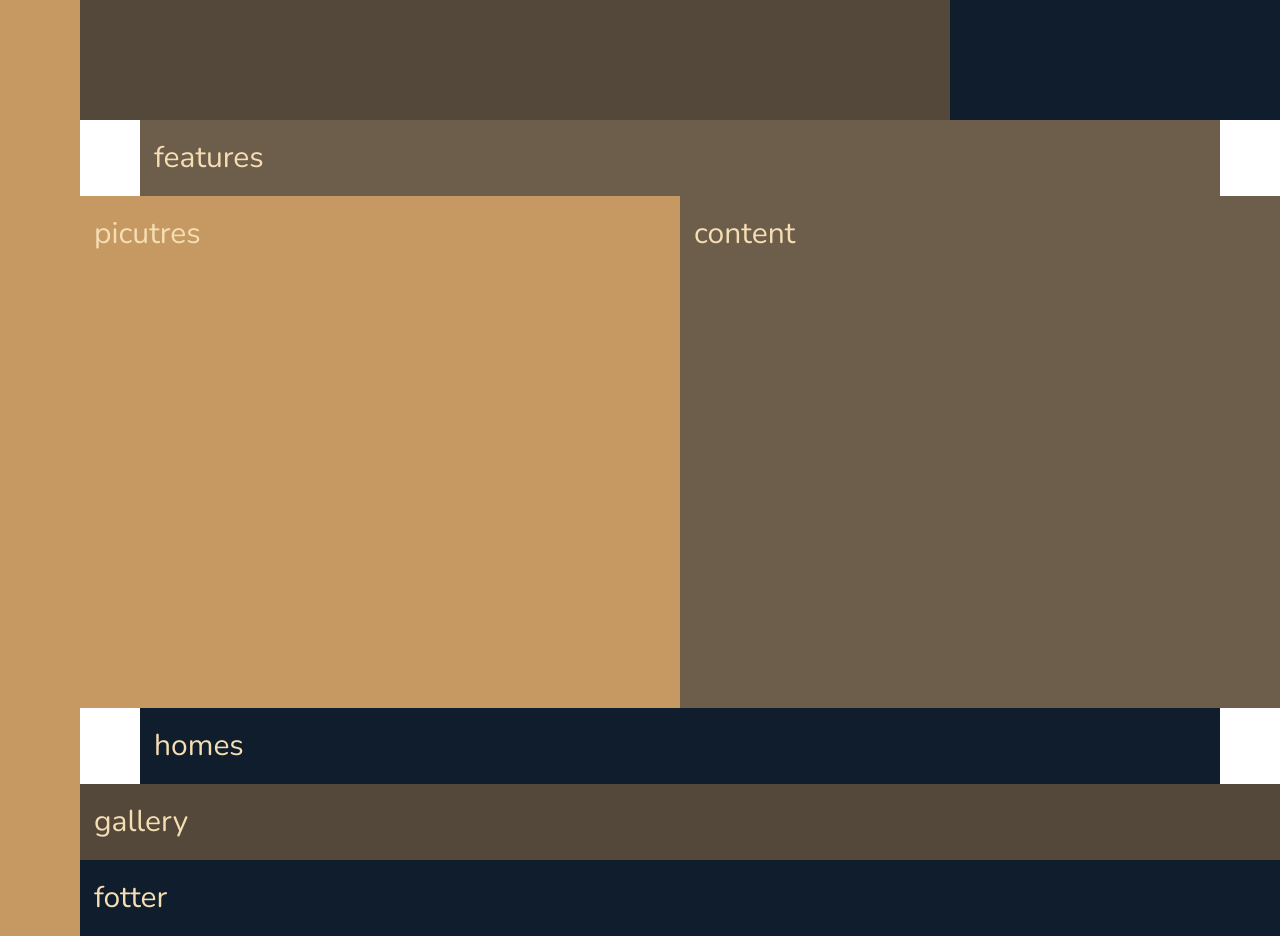
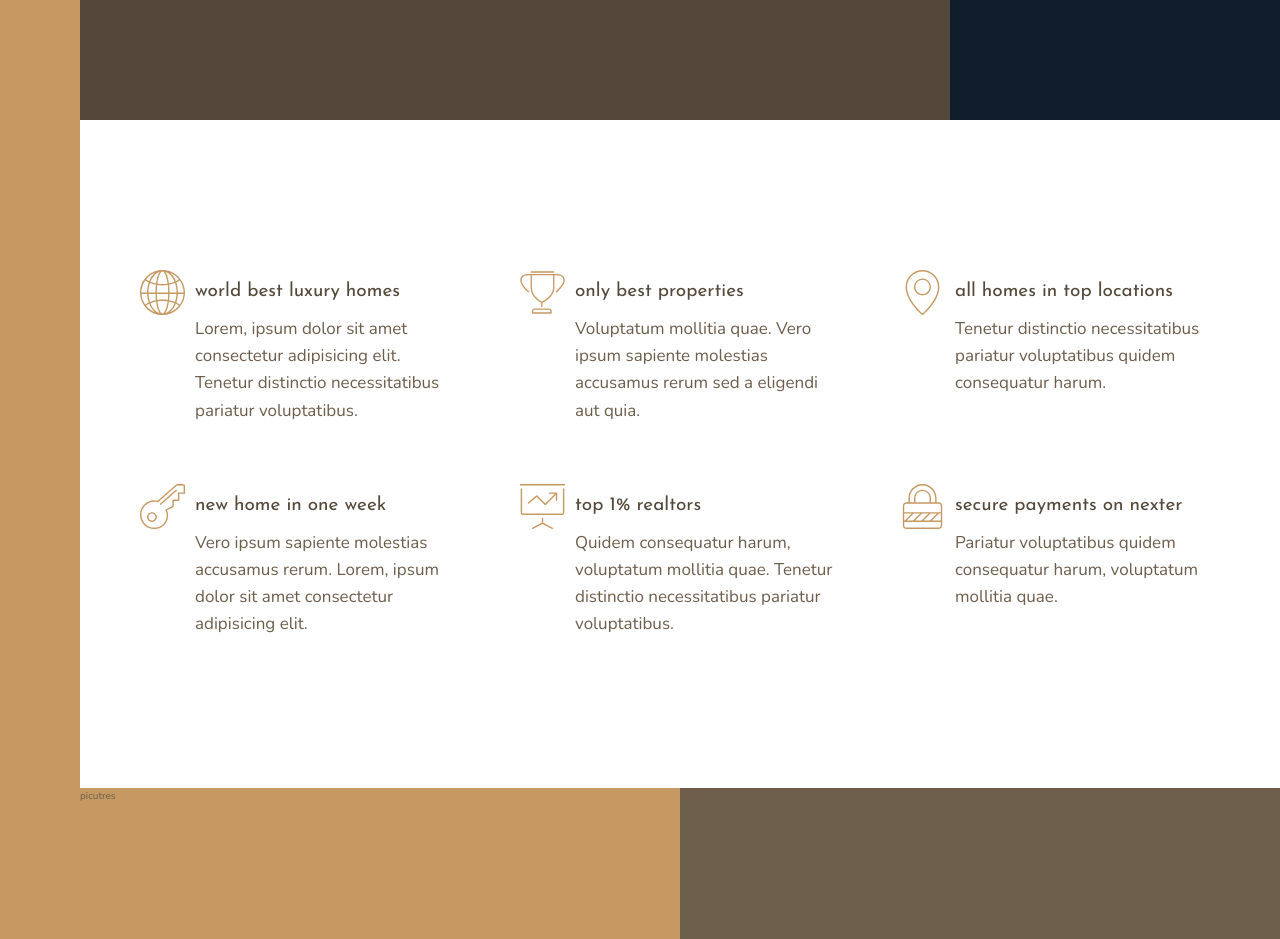
Before and after one commit to akshitkumar450/CSS-grid-and-nexters-project, a website: page index.html in a window 1280 px wide. Shown: the part 520-1459 px from the top of the page. Drawn offline with nearby package versions, Linux system fonts and the light colour scheme.

Commit message:
features section

```diff
--- a/index.html
+++ b/index.html
@@ -25,8 +25,81 @@
             realtors
         </div>
 
+        <!-- features  -->
         <section class="features">
-            features
+            <!-- .feature{feature$}*6 -->
+            <div class="feature">
+                <svg class="feature__icon">
+                    <use xlink:href="img/sprite.svg#icon-global"></use>
+                </svg>
+                <h4 class="heading-4 heading-4--dark">
+                    world best luxury homes
+                </h4>
+                <p class="feature__text">
+                    Lorem, ipsum dolor sit amet consectetur adipisicing elit. Tenetur distinctio necessitatibus pariatur voluptatibus.
+                </p>
+            </div>
+
+            <div class="feature">
+                <svg class="feature__icon">
+                    <use xlink:href="img/sprite.svg#icon-trophy"></use>
+                </svg>
+                <h4 class="heading-4 heading-4--dark">
+                   only best properties
+                </h4>
+                <p class="feature__text">
+                    Voluptatum mollitia quae. Vero ipsum sapiente molestias accusamus rerum sed a eligendi aut quia.
+                </p>
+            </div>
+
+            <div class="feature">
+                <svg class="feature__icon">
+                    <use xlink:href="img/sprite.svg#icon-map-pin"></use>
+                </svg>
+                <h4 class="heading-4 heading-4--dark">
+                    all homes in top locations
+                </h4>
+                <p class="feature__text">
+                    Tenetur distinctio necessitatibus pariatur voluptatibus quidem consequatur harum.
+                </p>
+            </div>
+
+            <div class="feature">
+                <svg class="feature__icon">
+                    <use xlink:href="img/sprite.svg#icon-key"></use>
+                </svg>
+                <h4 class="heading-4 heading-4--dark">
+                   new home in one week
+                </h4>
+                <p class="feature__text">
+                    Vero ipsum sapiente molestias accusamus rerum. Lorem, ipsum dolor sit amet consectetur adipisicing elit.
+                </p>
+            </div>
+
+            <div class="feature">
+                <svg class="feature__icon">
+                    <use xlink:href="img/sprite.svg#icon-presentation"></use>
+                </svg>
+                <h4 class=" heading-4 heading-4--dark">
+                   top 1% realtors
+                </h4>
+                <p class="feature__text">
+                    Quidem consequatur harum, voluptatum mollitia quae. Tenetur distinctio necessitatibus pariatur voluptatibus.
+                </p>
+            </div>
+
+            <div class="feature">
+                <svg class="feature__icon">
+                    <use xlink:href="img/sprite.svg#icon-lock"></use>
+                </svg>
+                <h4 class=" heading-4 heading-4--dark">
+                    secure payments on nexter
+                </h4>
+                <p class="feature__text">
+                    Pariatur voluptatibus quidem consequatur harum, voluptatum mollitia quae.
+                </p>
+            </div>
+
         </section>
 
         <div class="story__pictures">
--- a/sass/_base.scss
+++ b/sass/_base.scss
@@ -30,7 +30,6 @@ html {
 body {
   font-family: $font-primary;
   color: $color-grey-dark-2;
-  color: wheat;
   font-weight: 300;
   line-height: 1.6;
 }
@@ -47,9 +46,4 @@ body {
     [sidebar-start] 8rem [sidebar-end full-start] minmax(6rem, 1fr)
     [center-start] repeat(8, [col-start] minmax(min-content, 14rem) [col-end])
     [center-end] minmax(6rem, 1fr) [full-end];
-
-  & > * {
-    padding: 14px;
-    font-size: 3rem;
-  }
 }
--- a/sass/_features.scss
+++ b/sass/_features.scss
@@ -1,4 +1,36 @@
 .features {
-  background-color: $color-grey-dark-2;
   grid-column: center-start/center-end;
+
+  margin: 15rem 0;
+  display: grid;
+  // grid-template-columns: repeat(3, 1fr);
+
+  //  for responsive design
+  grid-template-columns: repeat(auto-fit, minmax(25rem, 1fr));
+  grid-template-rows: repeat(2, 1fr);
+  grid-gap: 6rem;
+  align-items: start;
 }
+
+.feature {
+  // each feature is also a grid ,,so that we can position the icon and text
+  display: grid;
+  grid-template-columns: min-content 1fr;
+  // grid-template-rows: min-content min-content;
+  grid-column-gap: 1rem;
+
+  align-items: center;
+
+  &__icon {
+    height: 4.5rem;
+    width: 4.5rem;
+    fill: $color-primary;
+    // grid-row: 1 / span 2;
+  }
+
+  &__text {
+    font-size: 1.7rem;
+
+    grid-column: 2/3;
+  }
+}
--- a/sass/_typography.scss
+++ b/sass/_typography.scss
@@ -0,0 +1,29 @@
+%heading {
+  font-family: $font-display;
+  font-weight: 400;
+}
+
+.heading-1 {
+  @extend %heading;
+}
+
+.heading-2 {
+  @extend %heading;
+}
+
+.heading-3 {
+  @extend %heading;
+}
+
+.heading-4 {
+  @extend %heading;
+  font-size: 1.9rem;
+
+  &--light {
+    color: $color-grey-light-1;
+  }
+
+  &--dark {
+    color: $color-grey-dark-1;
+  }
+}
```
Also changed, not shown: css/style.css.
